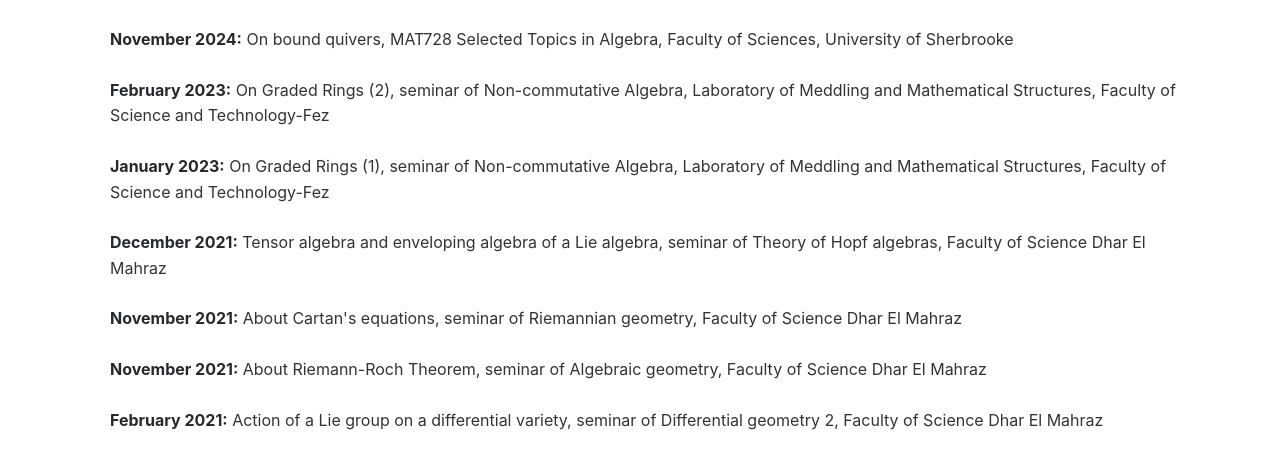
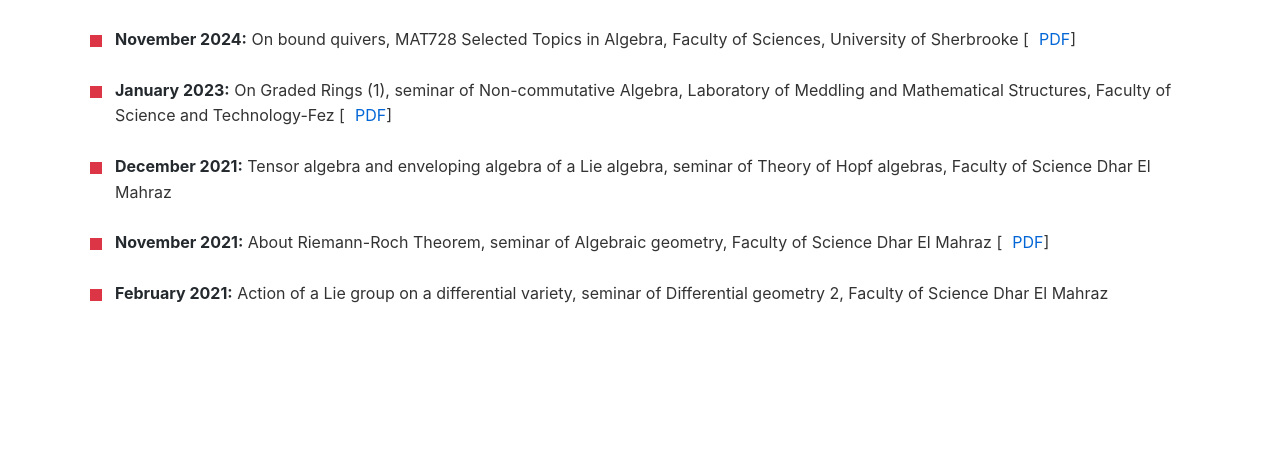
Before and after one commit to Yassine7589/yassineaitmohamed.github.io, a plain HTML site: page talks.html in a window 1280 px wide. Shown: the part 105-574 px from the top of the page. Drawn offline with Linux system fonts and the light colour scheme.

Commit message:
Update talks.html

```diff
--- a/talks.html
+++ b/talks.html
@@ -20,12 +20,30 @@
             border-bottom: 1px solid #eee;
         }
         .talk {
+            position: relative;
             margin-bottom: 25px;
-            padding-left: 20px;
+            padding-left: 25px;
+        }
+        .talk::before {
+            content: '';
+            position: absolute;
+            left: 0;
+            top: 8px;
+            width: 12px;
+            height: 12px;
+            background-color: #dc3545;  /* Rouge */
         }
         .date {
             font-weight: bold;
             color: #24292e;
+        }
+        .pdf-link {
+            color: #0366d6;
+            text-decoration: none;
+            margin-left: 10px;
+        }
+        .pdf-link:hover {
+            text-decoration: underline;
         }
     </style>
 </head>
@@ -33,15 +51,11 @@
     <h1>Talks</h1>
 
     <div class="talk">
-        <p><span class="date">November 2024:</span> On bound quivers, MAT728 Selected Topics in Algebra, Faculty of Sciences, University of Sherbrooke</p>
+        <p><span class="date">November 2024:</span> On bound quivers, MAT728 Selected Topics in Algebra, Faculty of Sciences, University of Sherbrooke [<a href="talks/quivers.pdf" class="pdf-link">PDF</a>]</p>
     </div>
 
     <div class="talk">
-        <p><span class="date">February 2023:</span> On Graded Rings (2), seminar of Non-commutative Algebra, Laboratory of Meddling and Mathematical Structures, Faculty of Science and Technology-Fez</p>
-    </div>
-
-    <div class="talk">
-        <p><span class="date">January 2023:</span> On Graded Rings (1), seminar of Non-commutative Algebra, Laboratory of Meddling and Mathematical Structures, Faculty of Science and Technology-Fez</p>
+        <p><span class="date">January 2023:</span> On Graded Rings (1), seminar of Non-commutative Algebra, Laboratory of Meddling and Mathematical Structures, Faculty of Science and Technology-Fez [<a href="talks/graded_rings.pdf" class="pdf-link">PDF</a>]</p>
     </div>
 
     <div class="talk">
@@ -49,11 +63,7 @@
     </div>
 
     <div class="talk">
-        <p><span class="date">November 2021:</span> About Cartan's equations, seminar of Riemannian geometry, Faculty of Science Dhar El Mahraz</p>
-    </div>
-
-    <div class="talk">
-        <p><span class="date">November 2021:</span> About Riemann-Roch Theorem, seminar of Algebraic geometry, Faculty of Science Dhar El Mahraz</p>
+        <p><span class="date">November 2021:</span> About Riemann-Roch Theorem, seminar of Algebraic geometry, Faculty of Science Dhar El Mahraz [<a href="talks/riemann_roch.pdf" class="pdf-link">PDF</a>]</p>
     </div>
 
     <div class="talk">
```
